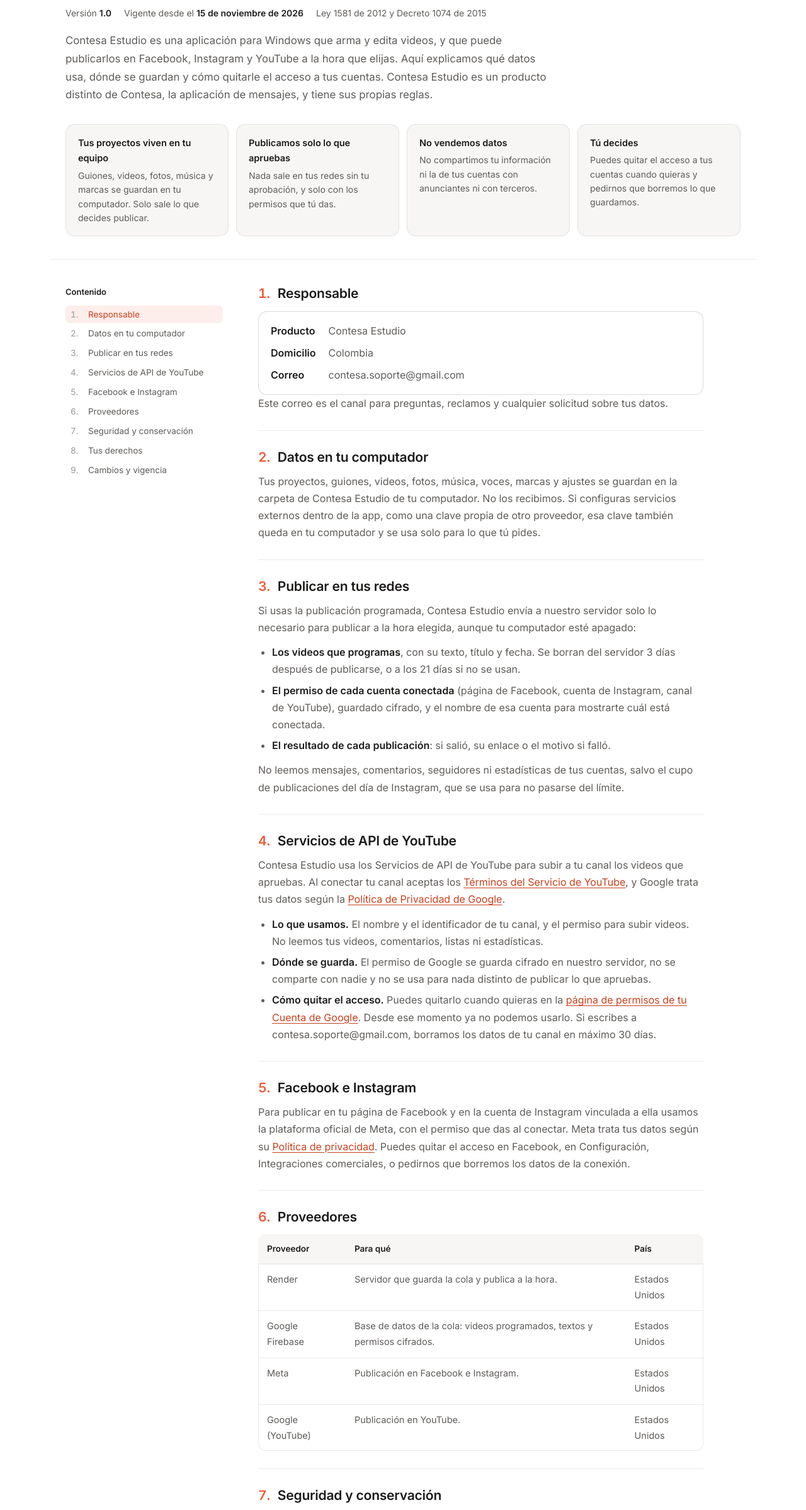
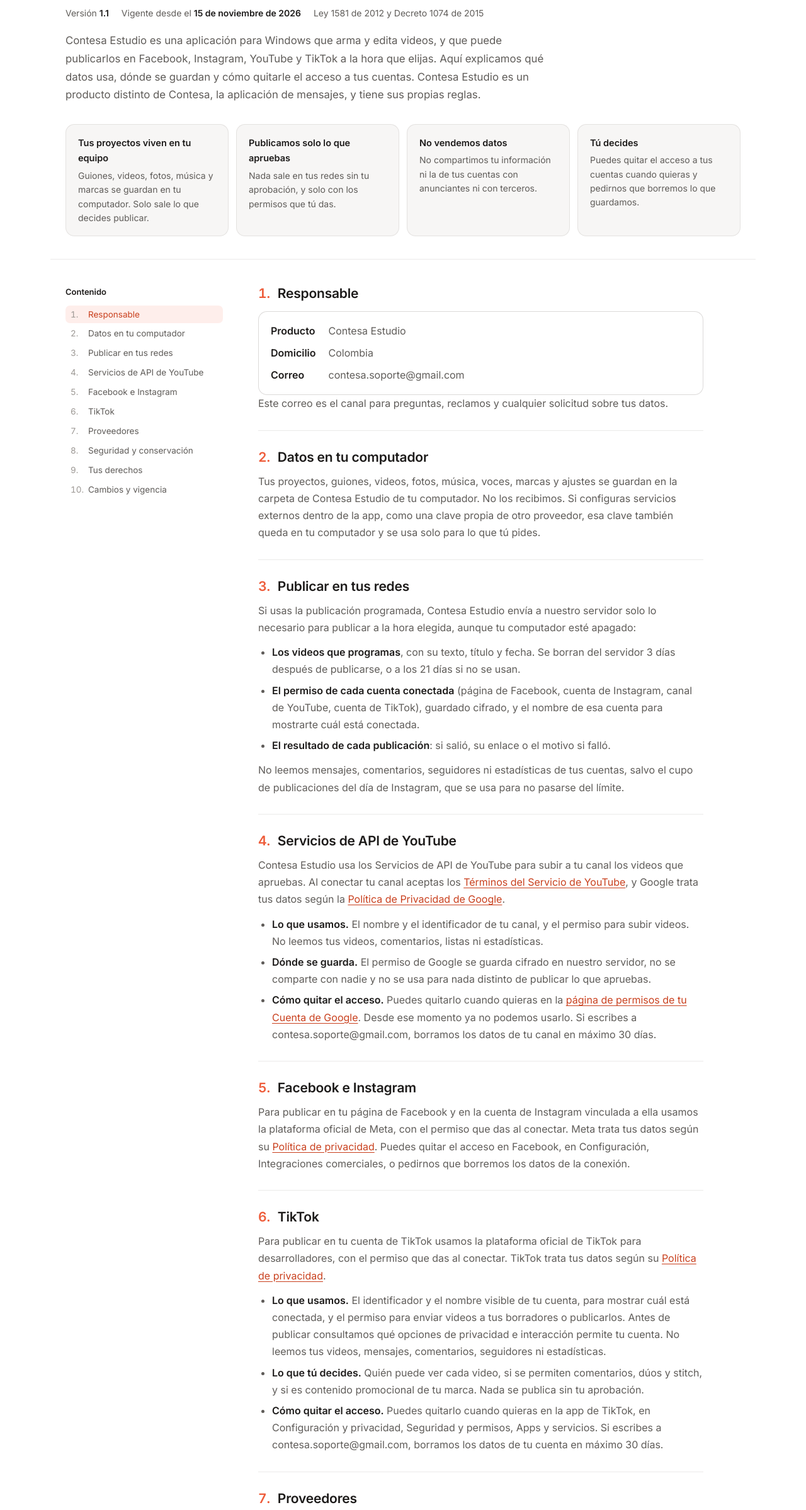
Before and after one commit to kurucushy2001-eng/aura-landing, a plain HTML site: page estudio/privacidad.html in a window 1280 px wide. Shown: the part 278-2675 px from the top of the page at 63% size. Drawn offline with Linux system fonts and the light colour scheme.

Commit message:
Contesa Estudio 1.1: privacidad y términos con TikTok
Co-Authored-By: Claude Opus 5.5 <noreply@anthropic.com>

```diff
--- a/estudio/privacidad.html
+++ b/estudio/privacidad.html
@@ -27,11 +27,11 @@
   <div class="wrap doc-head">
     <h1>Privacidad de Contesa Estudio</h1>
     <div class="doc-meta">
-      <span>Versión <b>1.0</b></span>
+      <span>Versión <b>1.1</b></span>
       <span>Vigente desde el <b>15 de noviembre de 2026</b></span>
       <span>Ley 1581 de 2012 y Decreto 1074 de 2015</span>
     </div>
-    <p class="doc-lede">Contesa Estudio es una aplicación para Windows que arma y edita videos, y que puede publicarlos en Facebook, Instagram y YouTube a la hora que elijas. Aquí explicamos qué datos usa, dónde se guardan y cómo quitarle el acceso a tus cuentas. Contesa Estudio es un producto distinto de Contesa, la aplicación de mensajes, y tiene sus propias reglas.</p>
+    <p class="doc-lede">Contesa Estudio es una aplicación para Windows que arma y edita videos, y que puede publicarlos en Facebook, Instagram, YouTube y TikTok a la hora que elijas. Aquí explicamos qué datos usa, dónde se guardan y cómo quitarle el acceso a tus cuentas. Contesa Estudio es un producto distinto de Contesa, la aplicación de mensajes, y tiene sus propias reglas.</p>
 
     <div class="summary" aria-label="Resumen">
       <div><h2>Tus proyectos viven en tu equipo</h2><p>Guiones, videos, fotos, música y marcas se guardan en tu computador. Solo sale lo que decides publicar.</p></div>
@@ -50,6 +50,7 @@
         <li><a href="#publicar">Publicar en tus redes</a></li>
         <li><a href="#youtube">Servicios de API de YouTube</a></li>
         <li><a href="#meta">Facebook e Instagram</a></li>
+        <li><a href="#tiktok">TikTok</a></li>
         <li><a href="#proveedores">Proveedores</a></li>
         <li><a href="#seguridad">Seguridad y conservación</a></li>
         <li><a href="#derechos">Tus derechos</a></li>
@@ -80,7 +81,7 @@
         <p>Si usas la publicación programada, Contesa Estudio envía a nuestro servidor solo lo necesario para publicar a la hora elegida, aunque tu computador esté apagado:</p>
         <ul>
           <li><strong>Los videos que programas</strong>, con su texto, título y fecha. Se borran del servidor 3 días después de publicarse, o a los 21 días si no se usan.</li>
-          <li><strong>El permiso de cada cuenta conectada</strong> (página de Facebook, cuenta de Instagram, canal de YouTube), guardado cifrado, y el nombre de esa cuenta para mostrarte cuál está conectada.</li>
+          <li><strong>El permiso de cada cuenta conectada</strong> (página de Facebook, cuenta de Instagram, canal de YouTube, cuenta de TikTok), guardado cifrado, y el nombre de esa cuenta para mostrarte cuál está conectada.</li>
           <li><strong>El resultado de cada publicación</strong>: si salió, su enlace o el motivo si falló.</li>
         </ul>
         <p>No leemos mensajes, comentarios, seguidores ni estadísticas de tus cuentas, salvo el cupo de publicaciones del día de Instagram, que se usa para no pasarse del límite.</p>
@@ -101,6 +102,16 @@
         <p>Para publicar en tu página de Facebook y en la cuenta de Instagram vinculada a ella usamos la plataforma oficial de Meta, con el permiso que das al conectar. Meta trata tus datos según su <a href="https://www.facebook.com/privacy/policy" rel="noopener">Política de privacidad</a>. Puedes quitar el acceso en Facebook, en Configuración, Integraciones comerciales, o pedirnos que borremos los datos de la conexión.</p>
       </section>
 
+      <section id="tiktok">
+        <h2>TikTok</h2>
+        <p>Para publicar en tu cuenta de TikTok usamos la plataforma oficial de TikTok para desarrolladores, con el permiso que das al conectar. TikTok trata tus datos según su <a href="https://www.tiktok.com/legal/page/global/privacy-policy/es" rel="noopener">Política de privacidad</a>.</p>
+        <ul>
+          <li><strong>Lo que usamos.</strong> El identificador y el nombre visible de tu cuenta, para mostrar cuál está conectada, y el permiso para enviar videos a tus borradores o publicarlos. Antes de publicar consultamos qué opciones de privacidad e interacción permite tu cuenta. No leemos tus videos, mensajes, comentarios, seguidores ni estadísticas.</li>
+          <li><strong>Lo que tú decides.</strong> Quién puede ver cada video, si se permiten comentarios, dúos y stitch, y si es contenido promocional de tu marca. Nada se publica sin tu aprobación.</li>
+          <li><strong>Cómo quitar el acceso.</strong> Puedes quitarlo cuando quieras en la app de TikTok, en Configuración y privacidad, Seguridad y permisos, Apps y servicios. Si escribes a contesa.soporte@gmail.com, borramos los datos de tu cuenta en máximo 30 días.</li>
+        </ul>
+      </section>
+
       <section id="proveedores">
         <h2>Proveedores</h2>
         <div class="table-wrap">
@@ -111,6 +122,7 @@
               <tr><td>Google Firebase</td><td>Base de datos de la cola: videos programados, textos y permisos cifrados.</td><td>Estados Unidos</td></tr>
               <tr><td>Meta</td><td>Publicación en Facebook e Instagram.</td><td>Estados Unidos</td></tr>
               <tr><td>Google (YouTube)</td><td>Publicación en YouTube.</td><td>Estados Unidos</td></tr>
+              <tr><td>TikTok</td><td>Envío a borradores y publicación en TikTok.</td><td>Estados Unidos y Singapur</td></tr>
             </tbody>
           </table>
         </div>
@@ -128,7 +140,7 @@
 
       <section id="cambios">
         <h2>Cambios y vigencia</h2>
-        <p>Esta política rige desde el 15 de noviembre de 2026. Si hacemos cambios importantes, te avisaremos en la app antes de aplicarlos y actualizaremos la versión y la fecha de esta página.</p>
+        <p>Esta política rige desde el 15 de noviembre de 2026. La versión 1.1 agregó cómo usamos TikTok. Si hacemos cambios importantes, te avisaremos en la app antes de aplicarlos y actualizaremos la versión y la fecha de esta página.</p>
       </section>
     </article>
   </div>
```
Also changed, not shown: estudio/terminos.html (+3 -3 lines).
